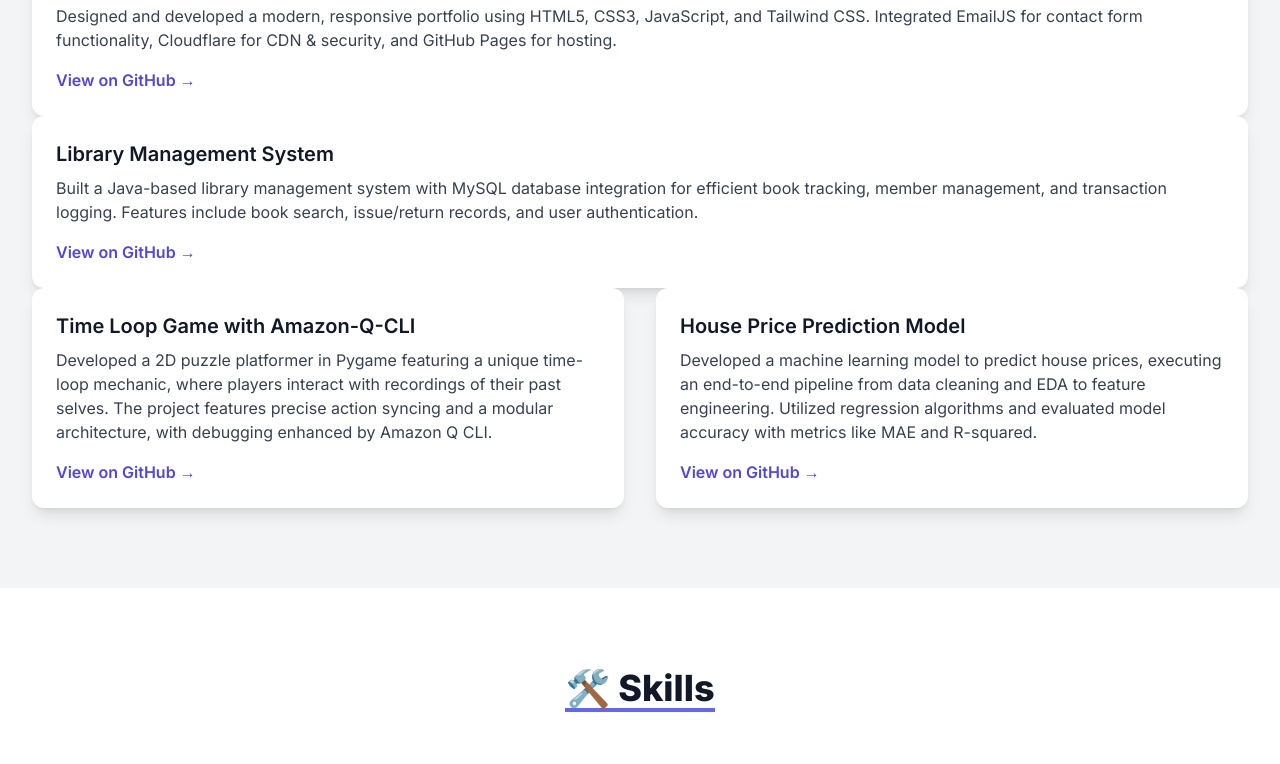
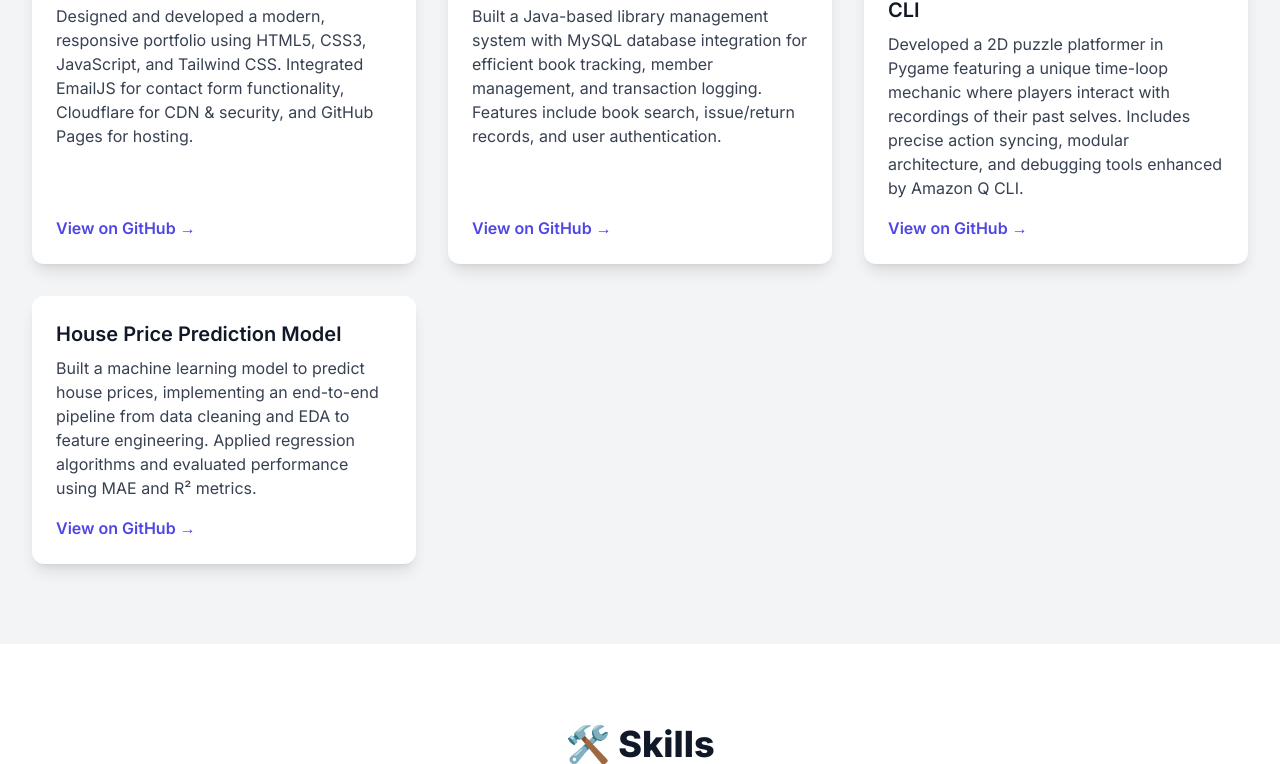
Before and after one commit to mukund-ahire/Portfolio-Website, a plain HTML site: page index.html in a window 1280 px wide. Shown: the part 1679-2443 px from the top of the page. Drawn offline with nearby package versions, Linux system fonts and the light colour scheme.

Commit message:
Updated the grid issue

```diff
--- a/index.html
+++ b/index.html
@@ -251,37 +251,63 @@
         </section>
 
         <section id="projects" class="bg-gray-100 dark:bg-gray-800 py-20 px-4 sm:px-6 lg:px-8" data-aos="fade-up">
-          <div class="text-center">
-            <h2 class="text-3xl sm:text-4xl font-bold mb-12 border-b-4 border-indigo-500 inline-block">🚀 Projects</h2>
+          <div class="text-center mb-12">
+            <h2 class="text-3xl sm:text-4xl font-bold border-b-4 border-indigo-500 inline-block">
+              🚀 Projects
+            </h2>
           </div>
+
+          <div class="grid md:grid-cols-2 lg:grid-cols-3 gap-8 max-w-7xl mx-auto">
+            <!-- Project 1 -->
             <div class="bg-white dark:bg-gray-700 rounded-xl shadow-lg p-6 flex flex-col hover:shadow-xl hover:-translate-y-1 transition-all duration-300">
               <h3 class="text-xl font-semibold mb-2">Portfolio Website</h3>
               <p class="text-gray-700 dark:text-gray-300 mb-4">
-              Designed and developed a modern, responsive portfolio using HTML5, CSS3, JavaScript, and Tailwind CSS. Integrated EmailJS for contact form functionality, Cloudflare for CDN & security, and GitHub Pages for hosting.
+                Designed and developed a modern, responsive portfolio using HTML5, CSS3, JavaScript, and Tailwind CSS.
+                Integrated EmailJS for contact form functionality, Cloudflare for CDN & security, and GitHub Pages for hosting.
               </p>
-            <a href="https://github.com/mukund-ahire/Portfolio-Website" class="text-indigo-600 dark:text-indigo-400 font-semibold mt-auto">View on GitHub →</a>
+              <a href="https://github.com/mukund-ahire/Portfolio-Website" class="text-indigo-600 dark:text-indigo-400 font-semibold mt-auto">
+                View on GitHub →
+              </a>
             </div>
 
+            <!-- Project 2 -->
             <div class="bg-white dark:bg-gray-700 rounded-xl shadow-lg p-6 flex flex-col hover:shadow-xl hover:-translate-y-1 transition-all duration-300">
               <h3 class="text-xl font-semibold mb-2">Library Management System</h3>
               <p class="text-gray-700 dark:text-gray-300 mb-4">
-              Built a Java-based library management system with MySQL database integration for efficient book tracking, member management, and transaction logging. Features include book search, issue/return records, and user authentication.
+                Built a Java-based library management system with MySQL database integration for efficient book tracking, member management, and transaction logging.
+                Features include book search, issue/return records, and user authentication.
               </p>
-            <a href="https://github.com/mukund-ahire/Library-Management-System" class="text-indigo-600 dark:text-indigo-400 font-semibold mt-auto">View on GitHub →</a>
+              <a href="https://github.com/mukund-ahire/Library-Management-System" class="text-indigo-600 dark:text-indigo-400 font-semibold mt-auto">
+                View on GitHub →
+              </a>
             </div>
-          <div class="grid md:grid-cols-2 gap-8 max-w-7xl mx-auto">
+
+            <!-- Project 3 -->
             <div class="bg-white dark:bg-gray-700 rounded-xl shadow-lg p-6 flex flex-col hover:shadow-xl hover:-translate-y-1 transition-all duration-300">
               <h3 class="text-xl font-semibold mb-2">Time Loop Game with Amazon-Q-CLI</h3>
-              <p class="text-gray-700 dark:text-gray-300 mb-4">Developed a 2D puzzle platformer in Pygame featuring a unique time-loop mechanic, where players interact with recordings of their past selves. The project features precise action syncing and a modular architecture, with debugging enhanced by Amazon Q CLI.</p>
-              <a href="#" class="text-indigo-600 dark:text-indigo-400 font-semibold mt-auto">View on GitHub →</a>
+              <p class="text-gray-700 dark:text-gray-300 mb-4">
+                Developed a 2D puzzle platformer in Pygame featuring a unique time-loop mechanic where players interact with recordings of their past selves.
+                Includes precise action syncing, modular architecture, and debugging tools enhanced by Amazon Q CLI.
+              </p>
+              <a href="#" class="text-indigo-600 dark:text-indigo-400 font-semibold mt-auto">
+                View on GitHub →
+              </a>
             </div>
+
+            <!-- Project 4 -->
             <div class="bg-white dark:bg-gray-700 rounded-xl shadow-lg p-6 flex flex-col hover:shadow-xl hover:-translate-y-1 transition-all duration-300">
               <h3 class="text-xl font-semibold mb-2">House Price Prediction Model</h3>
-              <p class="text-gray-700 dark:text-gray-300 mb-4">Developed a machine learning model to predict house prices, executing an end-to-end pipeline from data cleaning and EDA to feature engineering. Utilized regression algorithms and evaluated model accuracy with metrics like MAE and R-squared.</p>
-              <a href="https://github.com/mukund-ahire/House-Price-Prediction" class="text-indigo-600 dark:text-indigo-400 font-semibold mt-auto">View on GitHub →</a>
+              <p class="text-gray-700 dark:text-gray-300 mb-4">
+                Built a machine learning model to predict house prices, implementing an end-to-end pipeline from data cleaning and EDA to feature engineering.
+                Applied regression algorithms and evaluated performance using MAE and R² metrics.
+              </p>
+              <a href="https://github.com/mukund-ahire/House-Price-Prediction" class="text-indigo-600 dark:text-indigo-400 font-semibold mt-auto">
+                View on GitHub →
+              </a>
             </div>
           </div>
         </section>
+
 
         <section id="skills" class="py-20 px-4 sm:px-6 lg:px-8" data-aos="fade-up">
             <div class="text-center">
```
Lines whose indentation alone changed are shown as unchanged.
